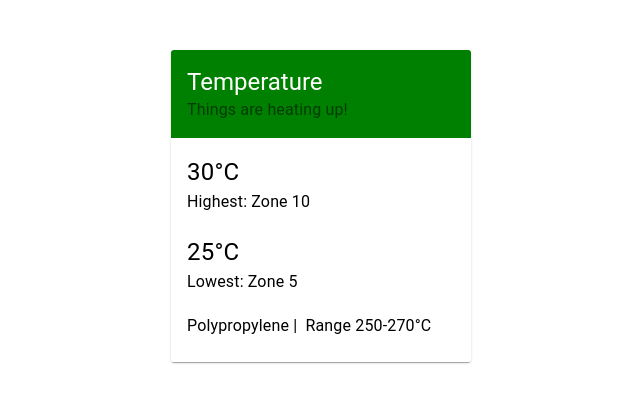
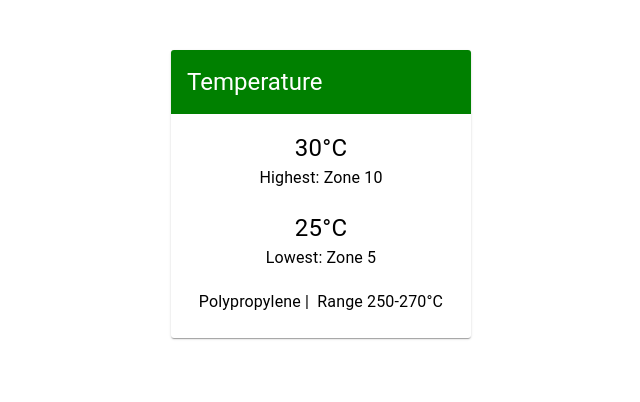
Before and after one commit to ahmedalnazer/gis6-frontend, a React (Create React App) app: page /minmax in a window 1280 px wide. Shown: the top 402 px of the page, without its empty margins (319-959 px from the left). Built offline with nearby package versions, Linux system fonts and the light colour scheme.

Commit message:
Added grid layout to center the text

```diff
--- a/src/production/minmaxview.tsx
+++ b/src/production/minmaxview.tsx
@@ -2,6 +2,7 @@ import React from 'react';
 import Card from '@material-ui/core/Card';
 import CardContent from '@material-ui/core/CardContent';
 import CardHeader from '@material-ui/core/CardHeader';
+import Grid from '@material-ui/core/Grid';
 import Typography from '@material-ui/core/Typography';
 
 import { styled } from '@material-ui/core';
@@ -14,14 +15,14 @@ class MinMaxView extends React.Component
 		// need to consolidate styles between here and OrderList
 		const MyCard = styled(Card)(
 		{
+			alignItems: 'center',
+			border: 1,
 			borderColor: 'coral',
-			margin: 'auto',
-			border: 1,
 			borderRadius: 3,
 			boxShadow: '1 0px 0px 0px rgba(51, 51, 255, .8)',
+			margin: 'auto',
+			padding: '0 0px',
 			width: 300,
-			alignItems: 'center',
-			padding: '0 0px'
 		});
 
 		const MyCardHeader = styled(CardHeader)(
@@ -32,7 +33,6 @@ class MinMaxView extends React.Component
 
 		const MyCardContent = styled(CardContent)(
 		{
-			backgroundColor: 'white',
 			color: 'black',
 		});
 
@@ -46,25 +46,40 @@ class MinMaxView extends React.Component
 			fontSize: 16,
 		});
 
-		//const classes = useStyles();
+		const MyGridItem = styled(Grid)(
+		{
+			textAlign: 'center',
+		});
 
 		return (
 			<div style={{padding:30}}>
 				<div style={{padding: 20}}>
 					<MyCard>
-						<MyCardHeader title="Temperature" subheader="Things are heating up!"/>
+						<MyCardHeader title="Temperature"/>
 						<MyCardContent>
+							<Grid container direction="column">
+								<MyGridItem item xs>
 									<MajorTypography><span id="maxTemp">30&deg;C</span></MajorTypography>
+								</MyGridItem>
+								<MyGridItem item xs>
 									<MinorTypography>Highest:&nbsp;<span id="maxTempLocale">Zone 10</span></MinorTypography>
-							<br/>
+								</MyGridItem>
+								<Grid item xs>&nbsp;</Grid>
+								<MyGridItem item xs>
 									<MajorTypography><span id="minTemp">25&deg;C</span></MajorTypography>
+								</MyGridItem>
+								<MyGridItem item xs>
 									<MinorTypography>Lowest:&nbsp;<span id="minTempLocale">Zone 5</span></MinorTypography>
-							<br/>
+								</MyGridItem>
+								<Grid item xs>&nbsp;</Grid>
+								<MyGridItem item xs>
 									<MinorTypography>
 										<span id="material">Polypropylene</span>
 										&nbsp;|&nbsp;
 										Range&nbsp;<span id="minMaterialTemp">250</span>-<span id="maxMaterialTemp">270&deg;C</span>
 									</MinorTypography>
+								</MyGridItem>
+							</Grid>
 						</MyCardContent>
 					</MyCard>
 				</div>
```
Lines whose indentation alone changed are shown as unchanged.
